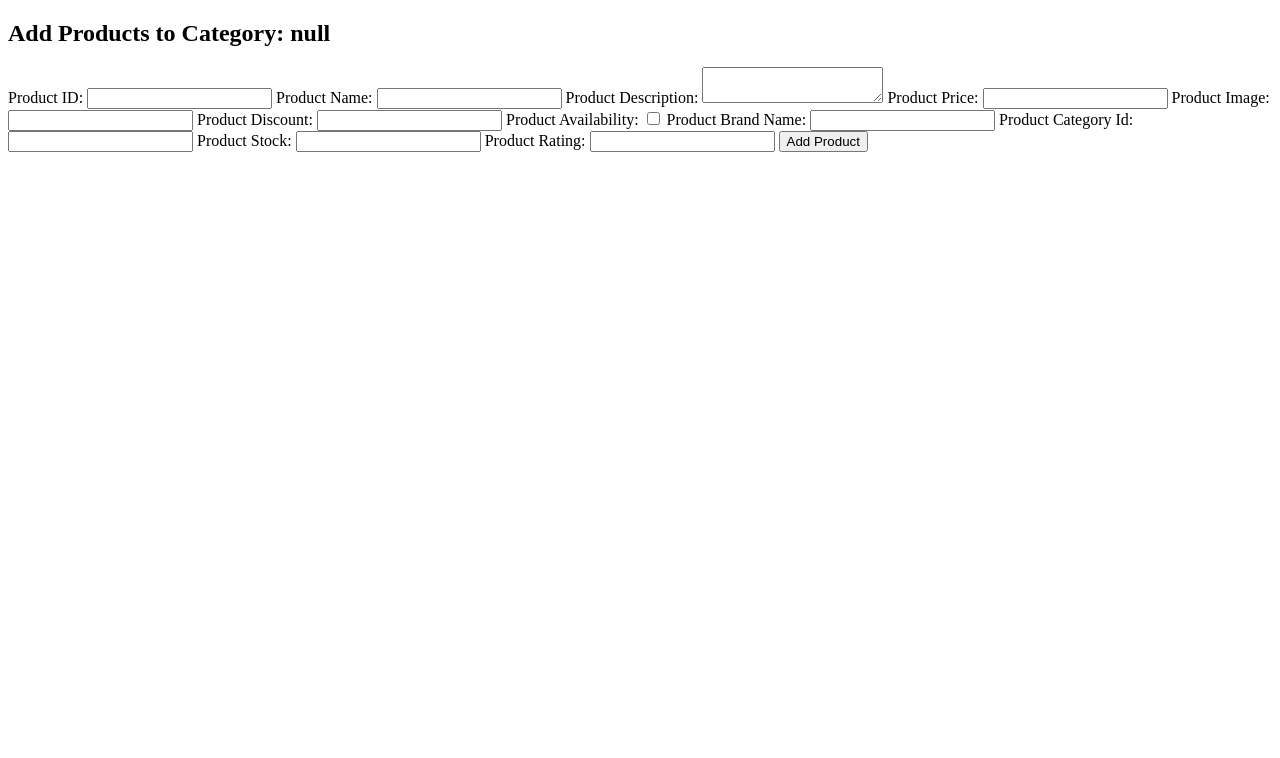
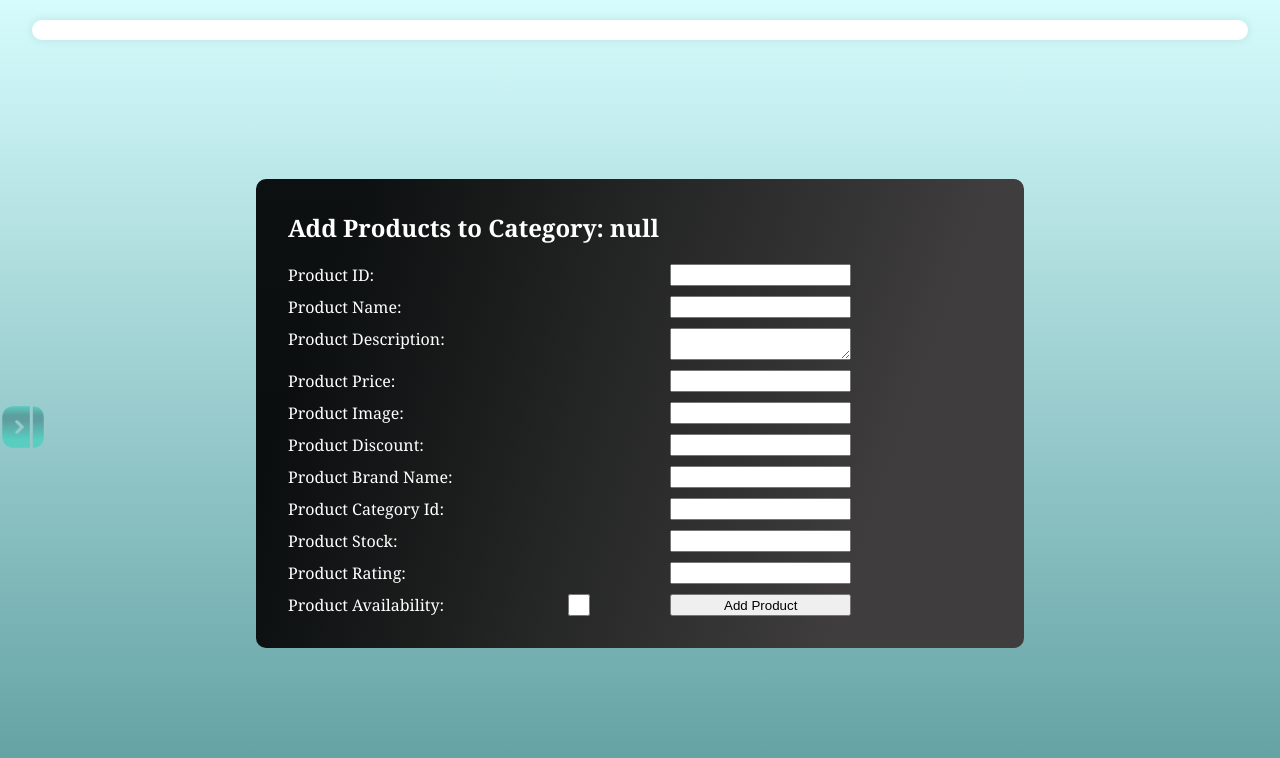
Before and after one commit to HemaEzzat123/E-commerce-native, a website with bundled scripts: page HTML/adminPages/addProduct.html in a window 1280 px wide. Built offline with nearby package versions, Linux system fonts and the light colour scheme; data requests are answered from the project's data file.

Commit message:
form update

```diff
--- /dev/null
+++ b/CSS/admin/addProduct.css
@@ -0,0 +1,31 @@
+@import "../../index.css" ;
+#product-form{
+    display: grid;
+    grid-template-columns: repeat(3,1fr);
+    gap:10px;
+    width:80%
+}
+#product-form label{
+    width: 200px;
+}
+.admin-product-form{
+    width: 60%;
+    display: flex;
+    flex-direction: column;
+    margin: auto;
+    margin-top: 14%;
+    background: linear-gradient(109.6deg, rgba(0, 0, 0, 0.93) 11.2%, rgb(63, 61, 61) 78.9%);
+    font-family:Georgia, 'Times New Roman', Times, serif;
+    padding: 2rem;
+    border-radius: 10px;
+    color: white;
+}
+.admin-product-form  h2{
+    margin-bottom: 20px;
+}
+
+body{
+    background-image: linear-gradient(to bottom , rgb(214, 252, 253),var(--lime-blue-color));
+    height: 100vh;
+
+}
--- a/Components/adminComponent/categoryDetails.js
+++ b/Components/adminComponent/categoryDetails.js
@@ -76,21 +76,35 @@ const addProducts = async (categoryId) => {
     let products = await getProductsByCategory(categoryId);
 
     addProduct.innerHTML = `
-      <h2>Add Products to Category: ${categoryId}</h2>
-      <form id="product-form">
-        <label for="product-id">Product ID: <input type="text" id="product-id" required></label>
-        <label for="product-name">Product Name: <input type="text" id="product-name" required></label>
-        <label for="product-description">Product Description: <textarea id="product-description" required></textarea></label>
-        <label for="product-price">Product Price: <input type="number" id="product-price" required></label>
-        <label for="product-image">Product Image: <input type="text" id="product-image" required></label>
-        <label for="product-discount">Product Discount: <input type="number" id="product-discount"></label>
-        <label for="product-availability">Product Availability: <input type="checkbox" id="product-availability"></label>
-        <label for="product-brandname">Product Brand Name: <input type="text" id="product-brandname" required></label>
-        <label for="product-categoryId">Product Category Id: <input type="number" id="product-categoryId" value="${categoryId}" readonly></label>
-        <label for="product-stock">Product Stock: <input type="number" id="product-stock" required></label>
-        <label for="product-rating">Product Rating: <input type="number" id="product-rating" required></label>
+    <h2>Add Products to Category: ${categoryId}</h2>
+    <form id="product-form">
+        <label for="product-id">Product ID:</label><br/>
+         <input type="text" id="product-id" required>
+        <label for="product-name">Product Name: </label><br/>
+        <input type="text" id="product-name" required>
+        <label for="product-description">Product Description:</label><br/>
+         <textarea id="product-description" required></textarea>
+        <label for="product-price">Product Price:</label><br/>
+         <input type="number" id="product-price" required>
+        <label for="product-image">Product Image: </label><br/>
+        <input type="text" id="product-image" required>
+        <label for="product-discount">Product Discount: </label><br/>
+        <input type="number" id="product-discount">
+        <label for="product-brandname">Product Brand Name: </label><br/>
+        <input type="text" id="product-brandname" required>
+        <label for="product-categoryId">Product Category Id: </label><br/>
+        <input type="number" id="product-categoryId" value="${categoryId}" readonly>
+        <label for="product-stock">Product Stock: </label><br/>
+        <input type="number" id="product-stock" required>
+        <label for="product-rating">Product Rating: </label><br/>
+        <input type="number" id="product-rating" required>
+        <label for="product-availability">Product Availability:</label>
+         <input type="checkbox" id="product-availability">
+
+
         <button type="submit">Add Product</button>
       </form>
+
     `;
 
     document
--- a/Database/data.json
+++ b/Database/data.json
@@ -1,5 +1,13 @@
 {
-  "users": [],
+  "users": [
+    {
+      "id": "b456",
+      "username": "testUser",
+      "email": "hezzat.964@gmail.com",
+      "password": "1324",
+      "role": 1
+    }
+  ],
   "categories": [
     {
       "name": "Clothes",
@@ -18,11 +26,6 @@
       "name": "Electronics",
       "description": "home devices and more",
       "image": "Electronics.jpg"
-    },
-    {
-      "name": "test add and edit 2",
-      "description": "edited 2",
-      "id": "123"
     },
     {
       "id": "567",
@@ -658,13 +661,6 @@
       "username": "hassan",
       "password": "123",
       "role": 0
-    },
-    {
-      "id": "100a",
-      "username": "testUser",
-      "email": "hezzat.964@gmail.com",
-      "password": "1324",
-      "role": 0
     }
   ]
 }
--- a/HTML/adminPages/addProduct.html
+++ b/HTML/adminPages/addProduct.html
@@ -3,14 +3,38 @@
   <head>
     <meta charset="UTF-8" />
     <meta name="viewport" content="width=device-width, initial-scale=1.0" />
+    <link rel="stylesheet" href="/CSS/admin/addProduct.css">
+    <link rel="stylesheet" href="/CSS/admin/header.css">
+    <link rel="stylesheet" href="/CSS/admin/adminHome.css">
+    <link rel="stylesheet" href="/CSS/admin/sideBar.css">
+    <link
+    rel="stylesheet"
+    href="https://cdnjs.cloudflare.com/ajax/libs/font-awesome/6.6.0/css/all.min.css"
+    integrity="sha512-Kc323vGBEqzTmouAECnVceyQqyqdsSiqLQISBL29aUW4U/M7pSPA/gEUZQqv1cwx4OnYxTxve5UMg5GT6L4JJg=="
+    crossorigin="anonymous"
+    referrerpolicy="no-referrer"
+  />
     <title>Document</title>
   </head>
   <body>
+    <div class="admin-home-page">
+    <div class="admin-header"></div>
     <div class="admin-product-form" ></div>
+    <div class="adminSb"></div>
+    <button class="dash">
+      <img src="../../IMAGES/right.png" alt="" srcset="" />
+    </button>
+  </div>
     <script
       type="module"
       src="../../Components/adminComponent/categoryDetails.js"
     ></script>
     <script src="https://cdn.jsdelivr.net/npm/axios/dist/axios.min.js"></script>
+    <script
+    type="module"
+     src="/Components/adminComponent/Adminheader.js"></script>
+      <script
+      type="module"
+      src="/Components/adminComponent/adminSB.js"></script>
   </body>
 </html>
```
Also changed, not shown: HTML/adminPages/dashboard.html (+1 -1 lines).
